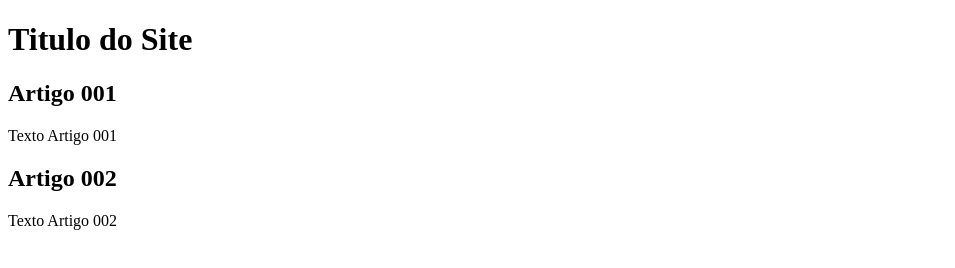
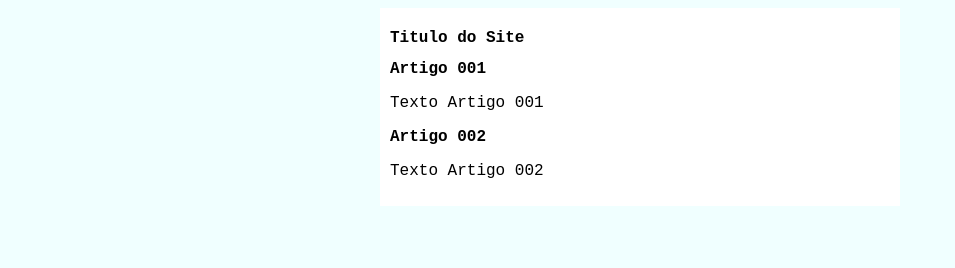
Before and after one commit to MontanhaRio/projeto-site, a plain HTML site: page index.html in a window 1280 px wide. Shown: the whole page, without its empty margins (0-955 px from the left). Drawn offline with Linux system fonts and the light colour scheme.

Commit message:
iniciei design

```diff
--- a/index.html
+++ b/index.html
@@ -5,6 +5,7 @@
     <meta http-equiv="X-UA-Compatible" content="IE=edge">
     <meta name="viewport" content="width=device-width, initial-scale=1.0">
     <title>Titulo do Site</title>
+    <link rel="stylesheet" href="style.css">
 </head>
 <body>
     <main>
--- /dev/null
+++ b/style.css
@@ -0,0 +1,16 @@
+* {
+    font-family: 'Courier New', Courier, monospace;
+    font-size: 16px;
+
+}
+body {
+    background-color: azure;
+
+}
+main {
+    background-color: white;
+    width: 500px;
+    margin: auto;
+    padding: 10px;
+    box-shadow: 3px, 3px, 5px, rgba(0, 0, 0.473);
+}
```
